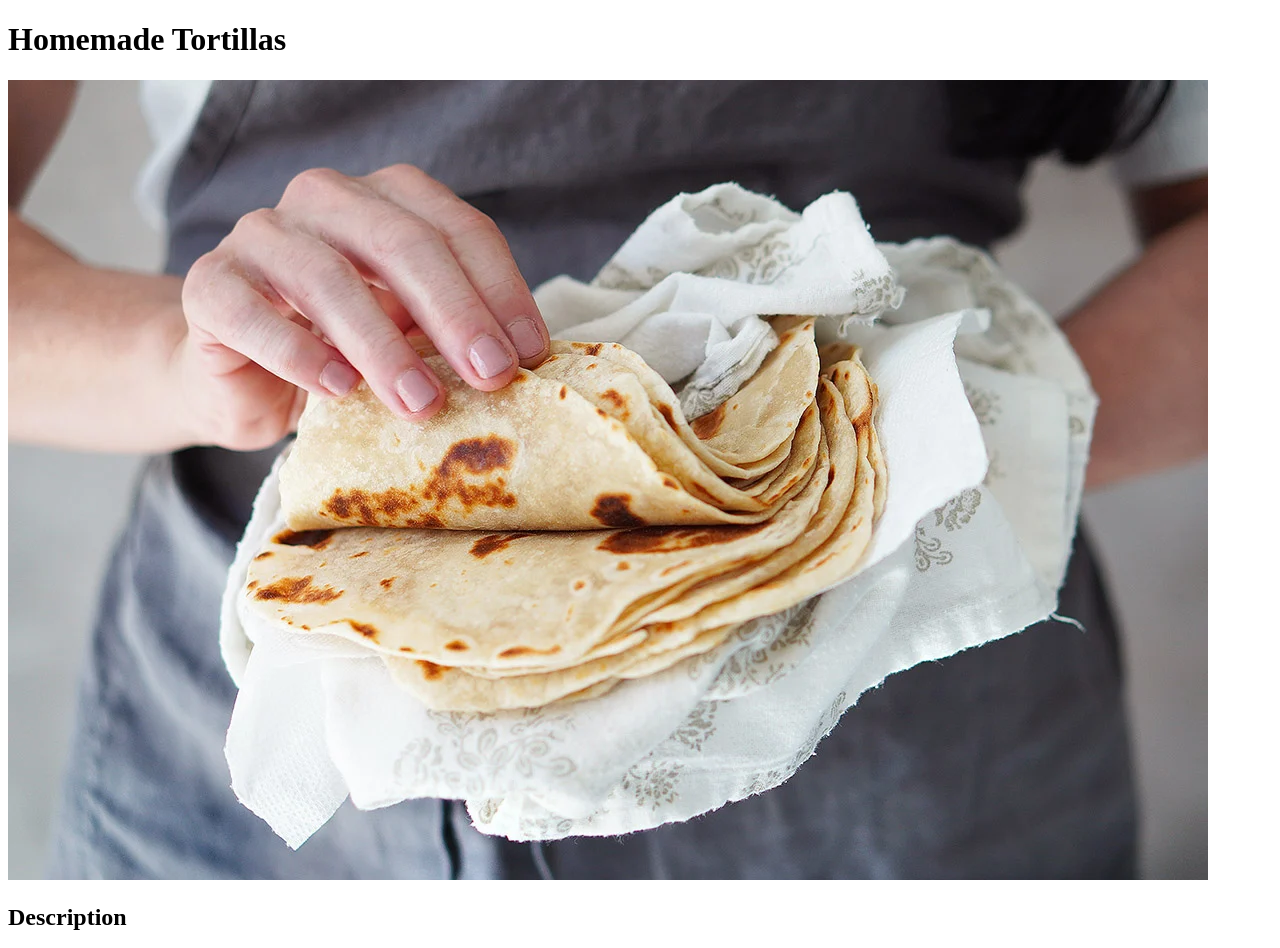
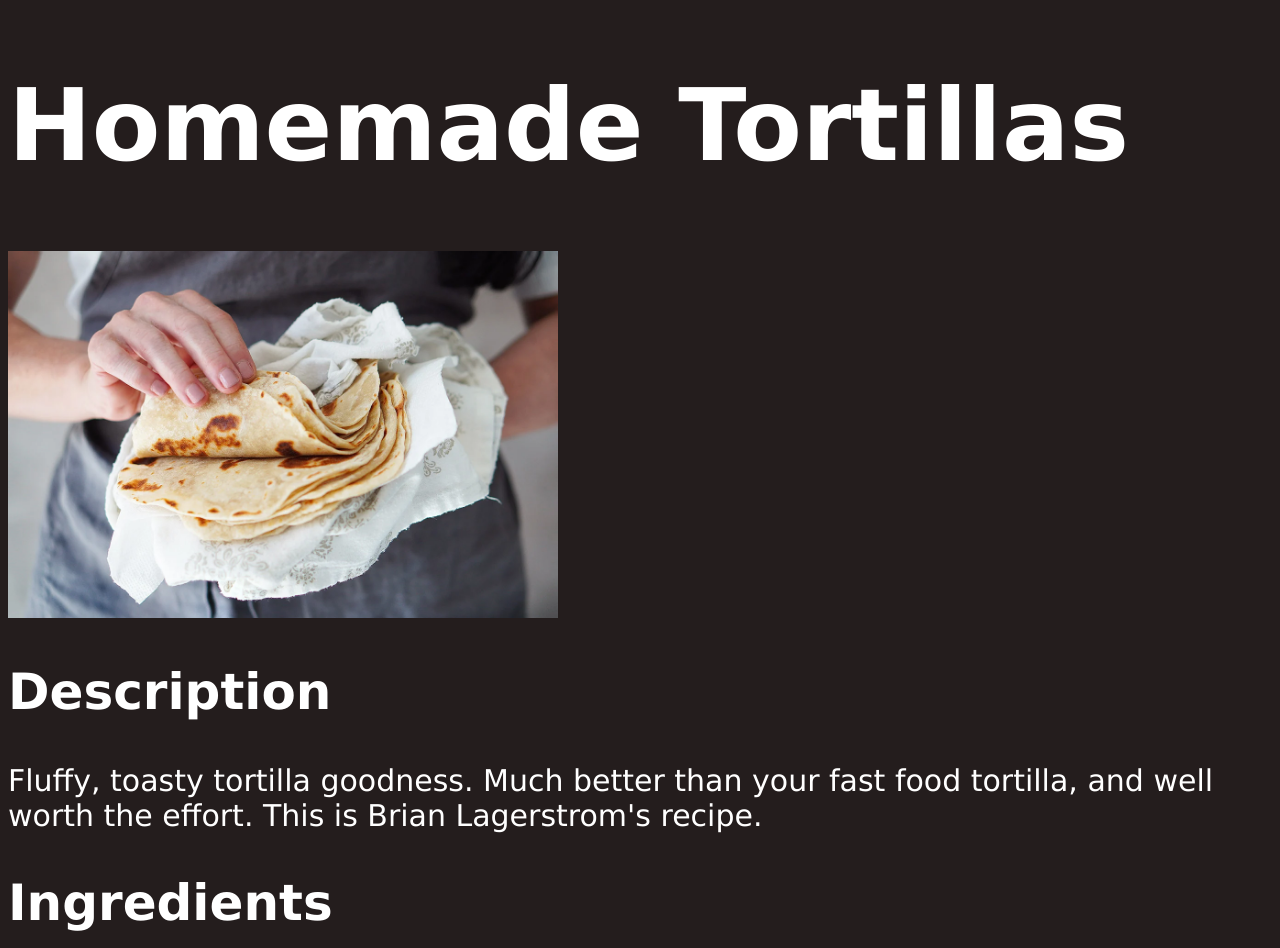
Before and after one commit to DPairofducks/odin-recipes, a plain HTML site: page recipes/tortillas.html in a window 1280 px wide. Shown: the top 948 px of the page. Drawn offline with Linux system fonts and the light colour scheme.

Commit message:
Added external CSS styling to all pages

```diff
--- /dev/null
+++ b/recipes/recipes.css
@@ -0,0 +1,23 @@
+body {
+    background-color:rgb(36, 29, 29);
+    color: white;
+    font-family: Verdana, Tahoma, sans-serif;
+}
+
+h1 {
+    font-size: 100px;
+}
+
+h2 {
+    font-size: 50px;
+}
+
+p,
+li {
+    font-size: 30px;
+}
+
+img {
+    height: auto;
+    width: 550px;
+}
--- a/recipes/tortillas.html
+++ b/recipes/tortillas.html
@@ -2,8 +2,8 @@
 <html lang="en">
     <header>
         <meta charset="UTF-8">
-        <title>Homemade Tortillas
-        </title>
+        <title>Homemade Tortillas</title>
+        <link rel="stylesheet" href="recipes.css">
     </header>
 
     <body>
```
Also changed, not shown: index.html (+1 -0 lines), recipes/chickenthighs.html (+1 -0 lines), recipes/pasta.html (+1 -0 lines).
